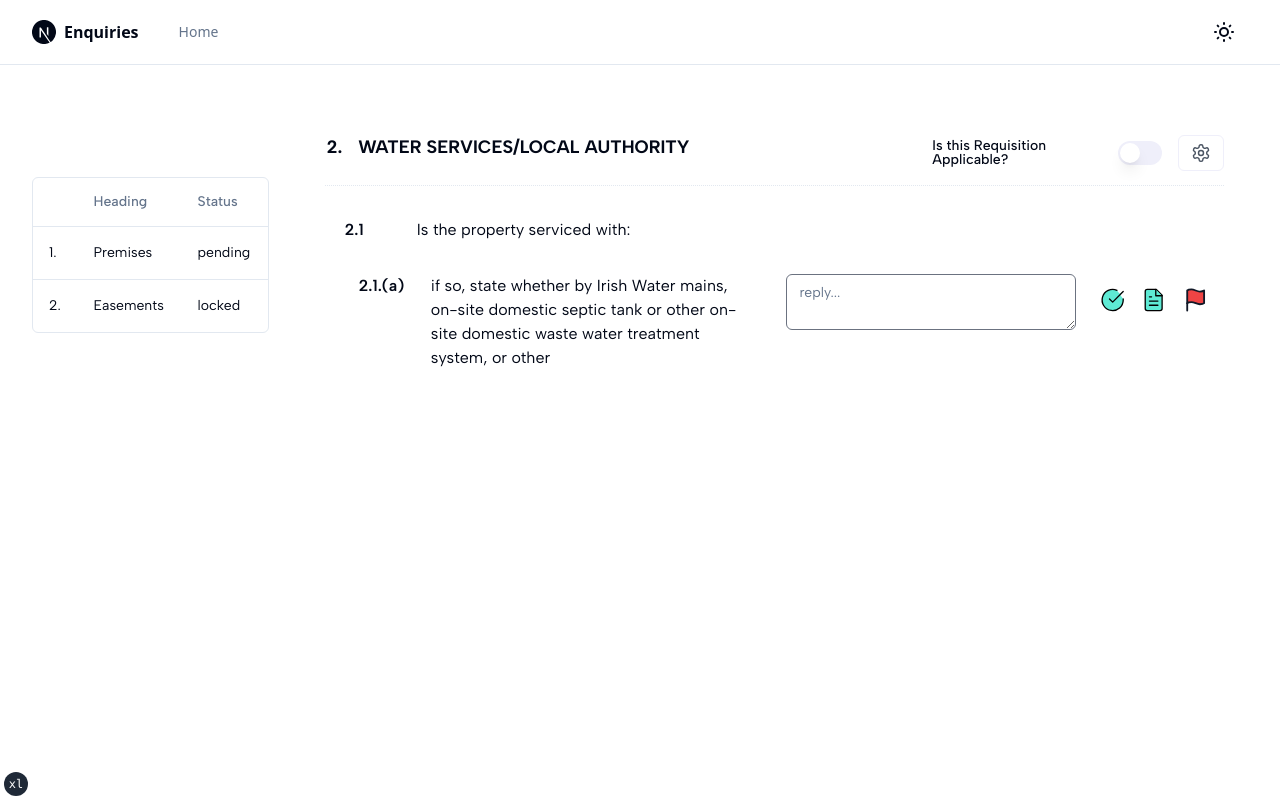
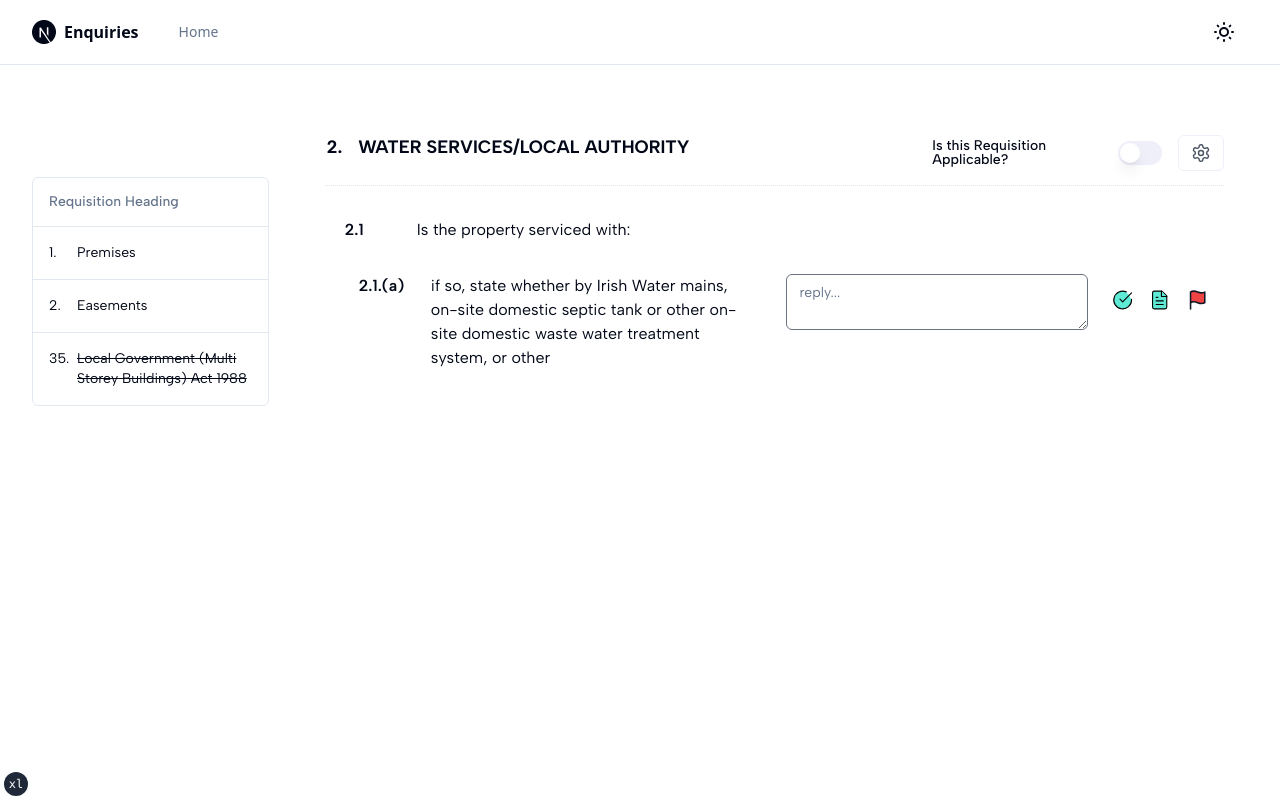
Before and after one commit to kanejoe/enquiries, a Next.js app: page /atomic_requisition in a window 1280 px wide. Built offline with nearby package versions, Linux system fonts and the light colour scheme.

Commit message:
strike through on inapplicable

```diff
--- a/app/atomic_requisition/data.ts
+++ b/app/atomic_requisition/data.ts
@@ -1,21 +1,27 @@
 type RequisitionHeading = {
   reqId: string
   clauseRef: string
-  status: "pending" | "locked"
   query: string
+  replyRequired: boolean
 }
 
 export const headings: RequisitionHeading[] = [
   {
     reqId: "728ed52f",
     clauseRef: "1.",
-    status: "pending",
     query: "Premises",
+    replyRequired: true,
   },
   {
     reqId: "489e1d42",
     clauseRef: "2.",
-    status: "locked",
     query: "Easements",
+    replyRequired: true,
+  },
+  {
+    reqId: "489e1d44",
+    clauseRef: "35.",
+    query: "Local Government (Multi Storey Buildings) Act 1988",
+    replyRequired: false,
   },
 ]
--- a/app/atomic_requisition/headings-column.tsx
+++ b/app/atomic_requisition/headings-column.tsx
@@ -2,30 +2,36 @@
 
 import { ColumnDef } from "@tanstack/react-table"
 
-import { Badge } from "@/components/ui/badge"
+import { cn } from "@/lib/utils"
 
 // This type is used to define the shape of our data.
 // You can use a Zod schema here if you want.
 export type AtomicRequisition = {
   reqId: string
-  status: "pending" | "locked"
   query: string
+  clauseRef: string
+  replyRequired: boolean
 }
 
 export const columns: ColumnDef<AtomicRequisition>[] = [
   {
-    accessorKey: "clauseRef",
-    header: "",
-  },
-  {
     accessorKey: "query",
-    header: "Heading",
-  },
-  {
-    accessorKey: "status",
-    header: "Status",
+    header: "Requisition Heading",
     cell: ({ row }) => {
-      return <div>{row.original.status}</div>
+      return (
+        <div className="flex flex-row">
+          <div className="mr-1 w-6 flex-none tabular-nums">
+            {row.original.clauseRef}
+          </div>
+          <div
+            className={`${
+              row.original.replyRequired === true ? "" : "line-through"
+            }`}
+          >
+            {row.original.query}
+          </div>
+        </div>
+      )
     },
   },
 ]
--- a/app/atomic_requisition/page.tsx
+++ b/app/atomic_requisition/page.tsx
@@ -176,7 +176,7 @@ function SectionReply({ reply, reqId }: { reply?: string; reqId: string }) {
 
 function SectionOptions() {
   return (
-    <div className="shrink-0 lg:w-[108px]">
+    <div className="shrink-0 lg:w-[96px]">
       <div className="mt-3 flex flex-row space-x-4">
         <CheckCircle
           size={28}
--- a/package.json
+++ b/package.json
@@ -34,7 +34,7 @@
   },
   "devDependencies": {
     "@ianvs/prettier-plugin-sort-imports": "4.0.2",
-    "@tailwindcss/forms": "0.5.3",
+    "@tailwindcss/forms": "0.5.4",
     "@tanstack/react-table": "8.9.3",
     "@types/node": "20.4.1",
     "@types/react": "^18.2.7",
@@ -46,10 +46,10 @@
     "eslint-config-prettier": "^8.8.0",
     "eslint-plugin-react": "^7.32.2",
     "eslint-plugin-tailwindcss": "^3.12.0",
-    "postcss": "8.4.25",
+    "postcss": "8.4.26",
     "prettier": "3.0.0",
     "prettier-plugin-tailwindcss": "0.4.0",
-    "tailwindcss": "^3.3.2",
+    "tailwindcss": "3.3.3",
     "typescript": "5.1.6"
   }
 }
```
Also changed, not shown: 1 other file (tests, documents, lock files or other folders).
